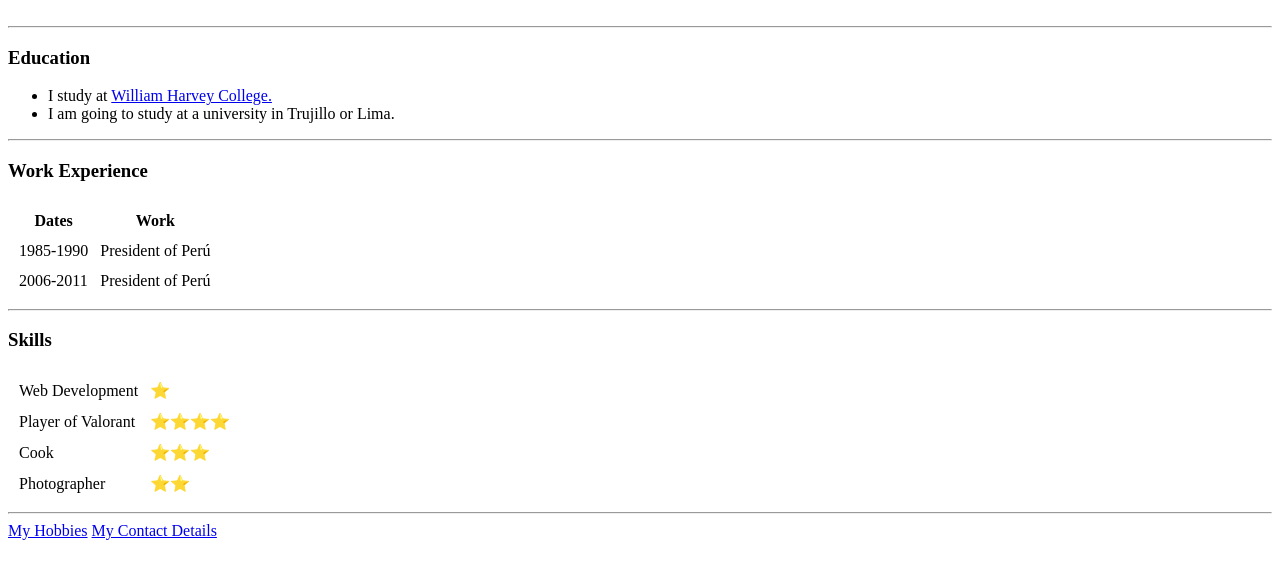
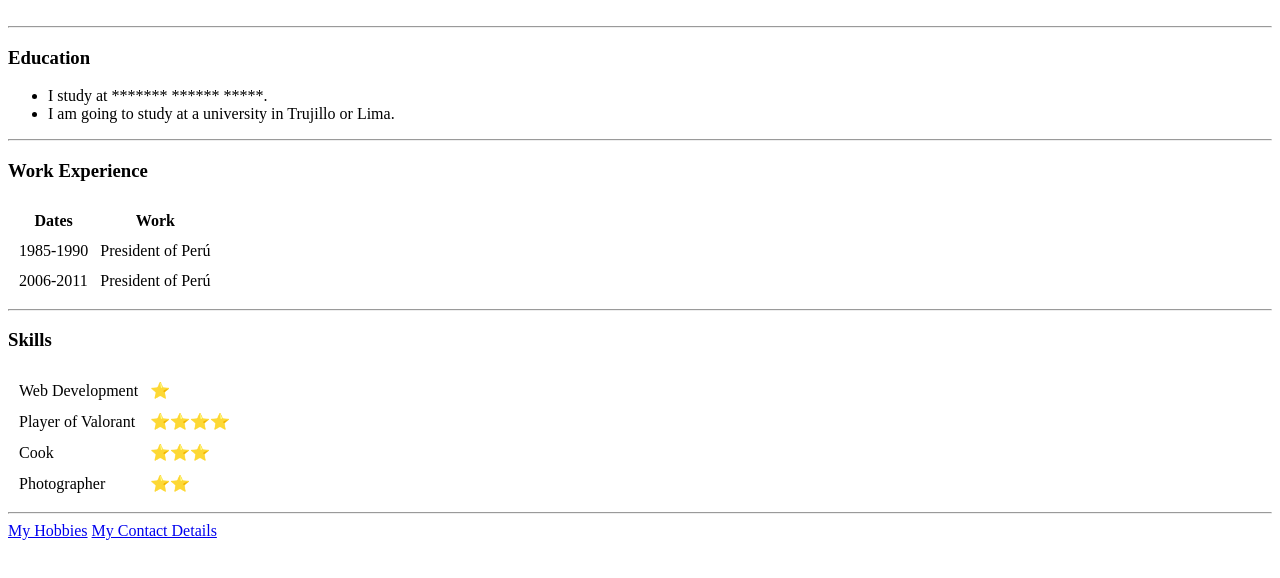
Before and after one commit to rubiozumaranf/cv, a plain HTML site: page index.html in a window 1280 px wide. Shown: the part 178-756 px from the top of the page. Drawn offline with Linux system fonts and the light colour scheme.

Commit message:
Update index.html

```diff
--- a/index.html
+++ b/index.html
@@ -22,7 +22,7 @@
   <hr>
   <h3>Education</h3>
   <ul>
-    <li>I study at <a href="https://www.colegiowilliamharvey.edu.pe/">William Harvey College.</a></li>
+    <li>I study at ******* ****** *****.</a></li>
     <li>I am going to study at a university in Trujillo or Lima.</li>
   </ul>
   <hr>
```
